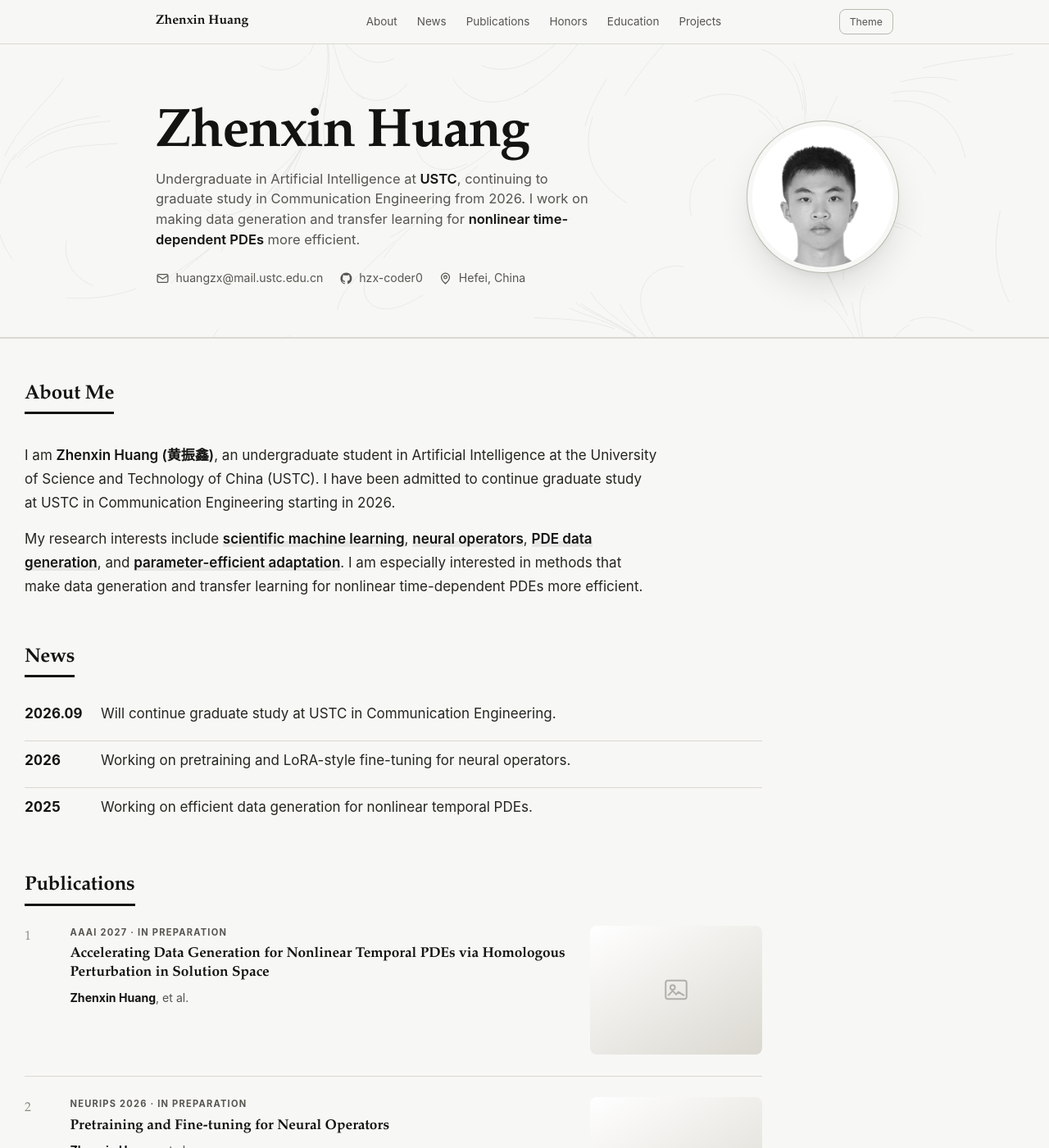
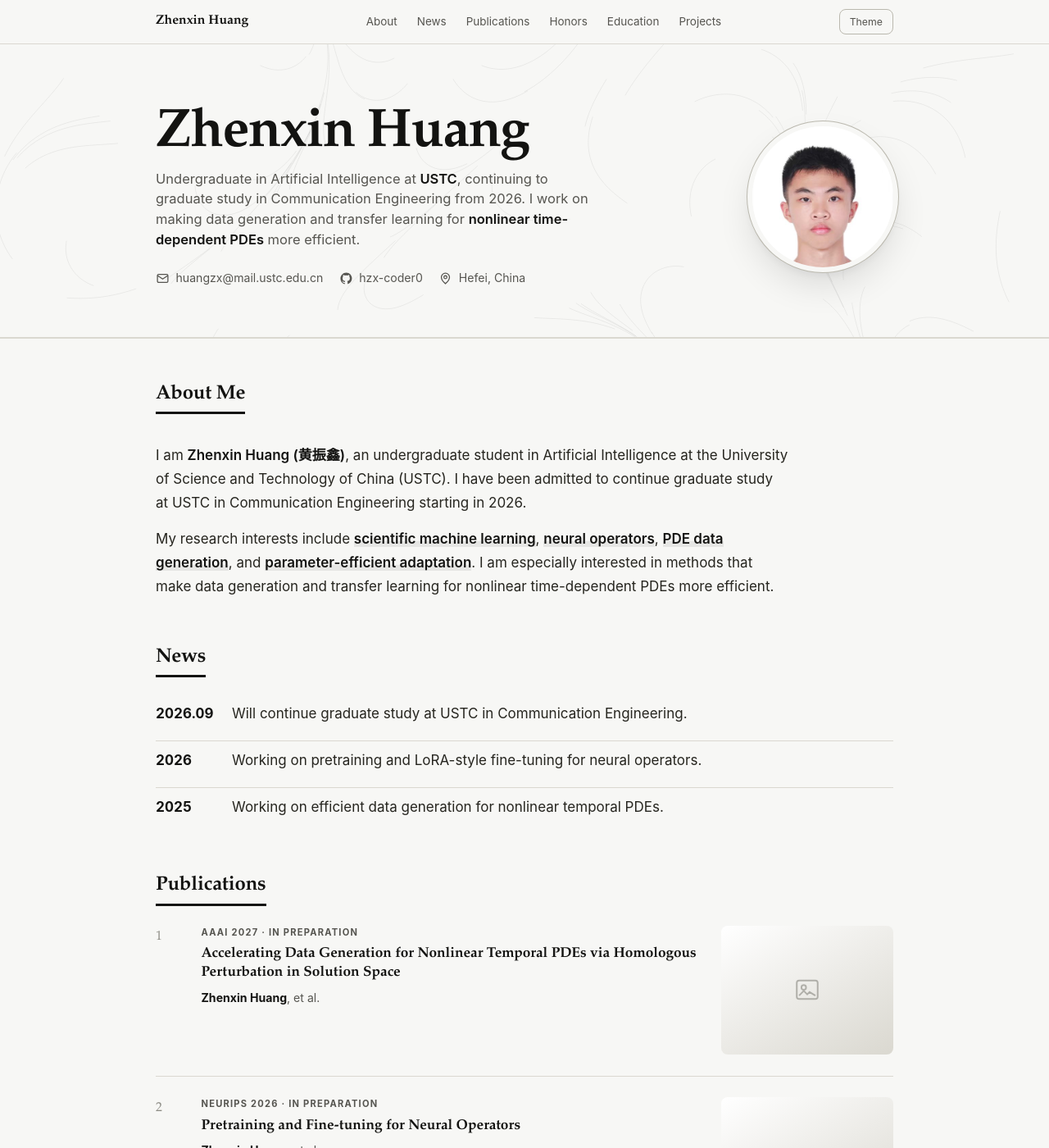
Before and after one commit to hzx-coder0/hzx-coder0.github.io, a Jekyll site: the page built from _pages/about.md, in a window 1280 px wide and 1400 px high. Shown: the whole window at 82% size. Built offline with Jekyll 4.4.1, drawn with Linux system fonts in a browser that asks for light colours.

Commit message:
fix: align content and keep portrait color

```diff
--- a/_sass/_custom.scss
+++ b/_sass/_custom.scss
@@ -307,8 +307,7 @@
   width: 100%;
   height: 100%;
   object-fit: cover;
-  filter: grayscale(1) contrast(1.02);
-  transition: filter 0.5s ease, transform 0.55s ease;
+  transition: transform 0.55s ease;
 }
 
 .hero-avatar:hover {
@@ -317,12 +316,12 @@
 }
 
 .hero-avatar:hover img {
-  filter: grayscale(0) contrast(1);
   transform: scale(1.06);
 }
 
 /* Editorial content */
-.page__content {
+#main .page__content {
+  float: none;
   max-width: var(--maxw);
   margin: 0 auto;
   padding: clamp(2.4rem, 5vw, 3.6rem) clamp(1.2rem, 4vw, 2rem) 1rem;
@@ -689,7 +688,6 @@
   }
 
   .hero-avatar:hover img {
-    filter: grayscale(1) contrast(1.02);
     transform: none;
   }
 
```
